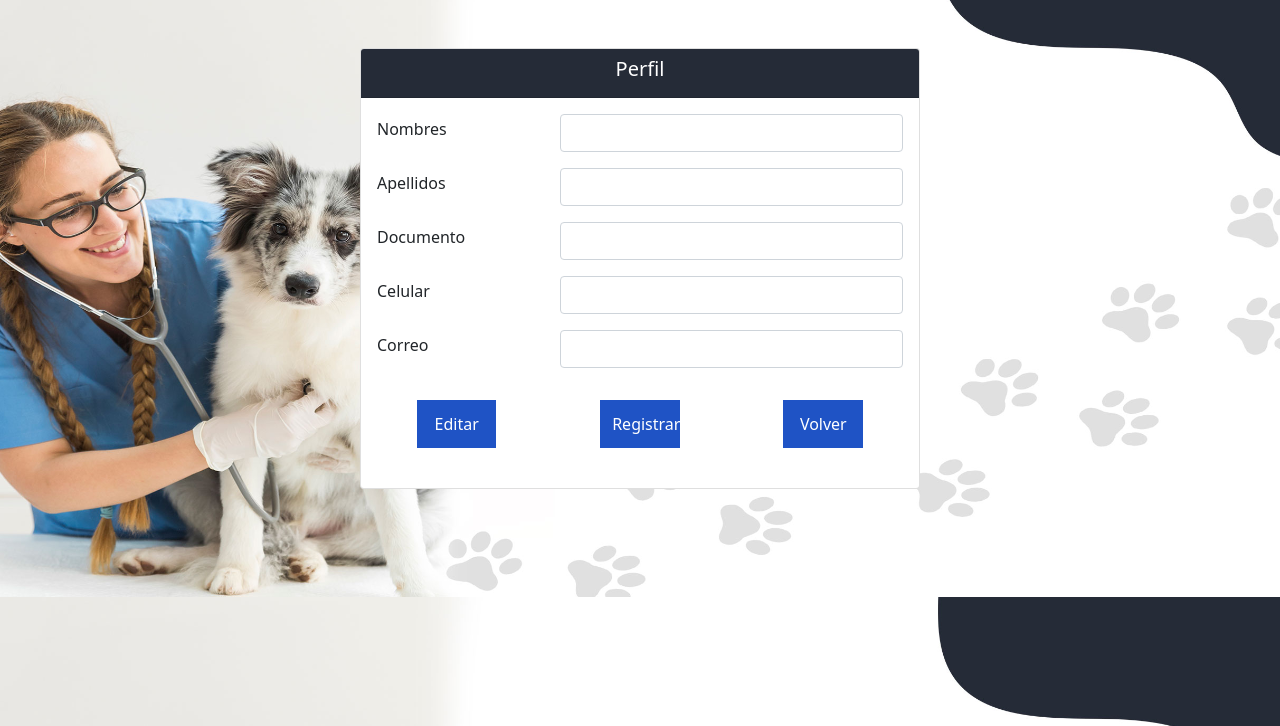
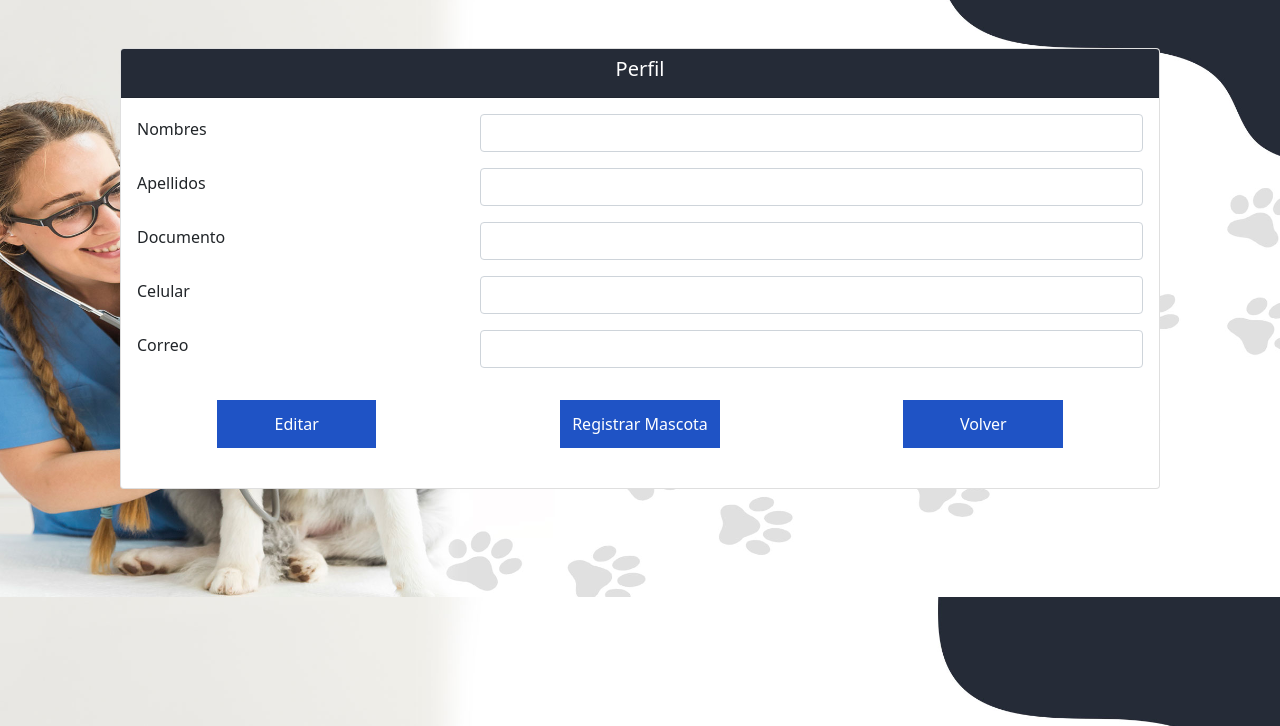
Before and after one commit to Carlos-CMCR/ING-SOFTWARE-VET, a PHP site: page /view/modulos/moduloUsuario/formUsuarioPerfil.php in a window 1280 px wide. Shown: the part 74-800 px from the top of the page. Run offline with PHP 8.4, Linux system fonts and the light colour scheme; some libraries are stand-ins or nearby versions.

Commit message:
Falta poquito

```diff
--- a/view/modulos/inicio2.php
+++ b/view/modulos/inicio2.php
@@ -21,7 +21,7 @@
                     <a href=""><img src="../view/img/logo.png" alt=""></a>
             <div class="collapse navbar-collapse">
                  <div class="navbar-nav ms-auto">
-                 <a href="view/modulos/moduloSeguridad/formAutenticarUsuario.php" class="nav"><i class="far fa-user"></i>PERFIL</a>
+                 <a href="../view/modulos/moduloUsuario/formUsuarioPerfil.php" class="nav"><i class="far fa-user"></i>PERFIL</a>
                     <a href="view/modulos/moduloSeguridad/formRegistrarCLiente.php" class="nav"><i class="fas fa-sign-out-alt"></i>CERRAR SESIÓN</a>
                  </div>
             </div>
--- a/view/modulos/moduloUsuario/formUsuarioPerfil.php
+++ b/view/modulos/moduloUsuario/formUsuarioPerfil.php
@@ -24,7 +24,7 @@
 
     <form action="">
     <div class="d-flex justify-content-center">
-    <div class="card mt-5 " style="width: 35rem;">
+    <div class="card mt-5 " style="width: 65rem;">
         <div class="card-header d-flex justify-content-center "><h5 class="card-title">Perfil</h5></div>
         <div class="card-body">
         <div class="mb-3">
```
